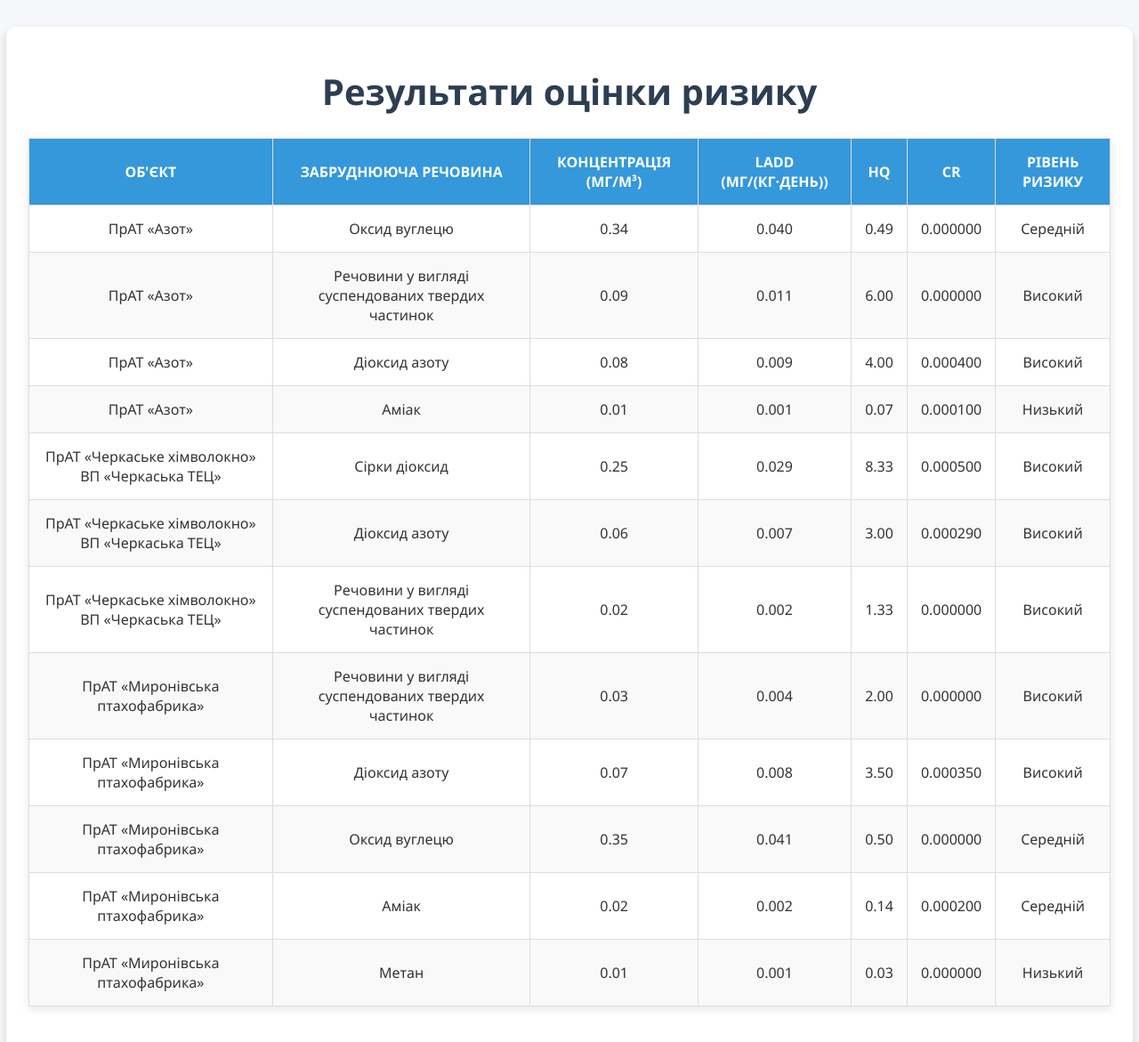
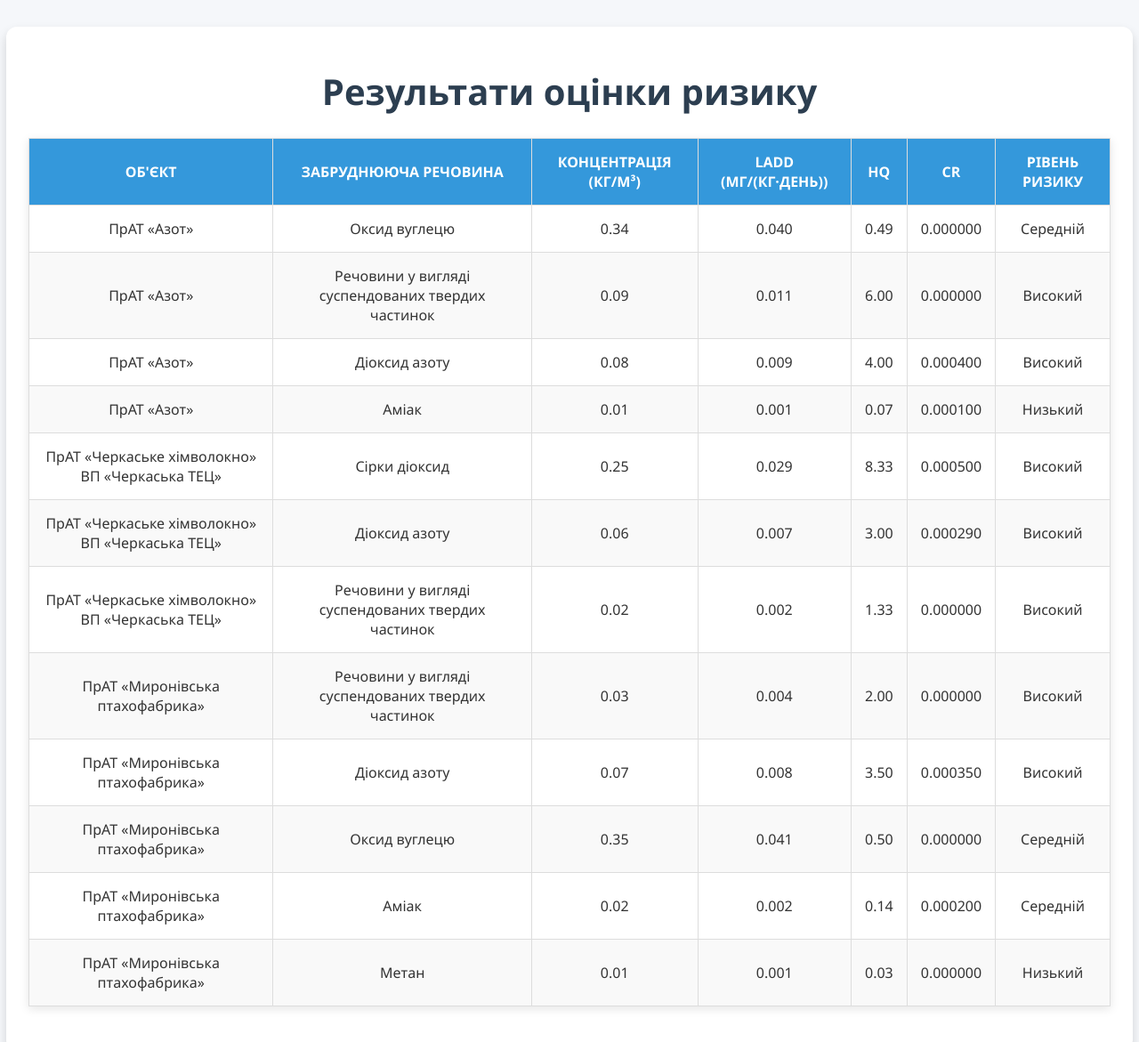
Before and after one commit to Ecological-monitoring/EcoDjango, a Django app: page /risk-results/ in a window 1280 px wide. Shown: the top 1171 px of the page at 89% size. Run offline with Django 5.2, Linux system fonts and the light colour scheme; data comes from the database, SQL or seed files in the repository; both versions use the stored data as it was after the commit.

Commit message:
Full project v1.2. Lab 3 done + fulfilled

```diff
--- a/eco/models.py
+++ b/eco/models.py
@@ -171,7 +171,7 @@ class HealthRiskAssessment(models.Model):
     def calculate_cr(self):
         pollutant_details = PollutantDetails.objects.filter(name=self.pollutant.name).first()
         if pollutant_details:
-            self.cr = self.concentration * (pollutant_details.sf or 0) * 1e-6
+            self.cr = self.concentration * (pollutant_details.sf or 0)
         else:
             self.cr = 0
             logger.warning(f"SF для {self.pollutant.name} не знайдено!")
--- a/templates/risk_results.html
+++ b/templates/risk_results.html
@@ -15,7 +15,7 @@
             <tr>
                 <th>Об'єкт</th>
                 <th>Забруднююча речовина</th>
-                <th>Концентрація (мг/м³)</th>
+                <th>Концентрація (кг/м³)</th>
                 <th>LADD (мг/(кг·день))</th>
                 <th>HQ</th>
                 <th>CR</th>
```
Also changed, not shown: db.sqlite3.
